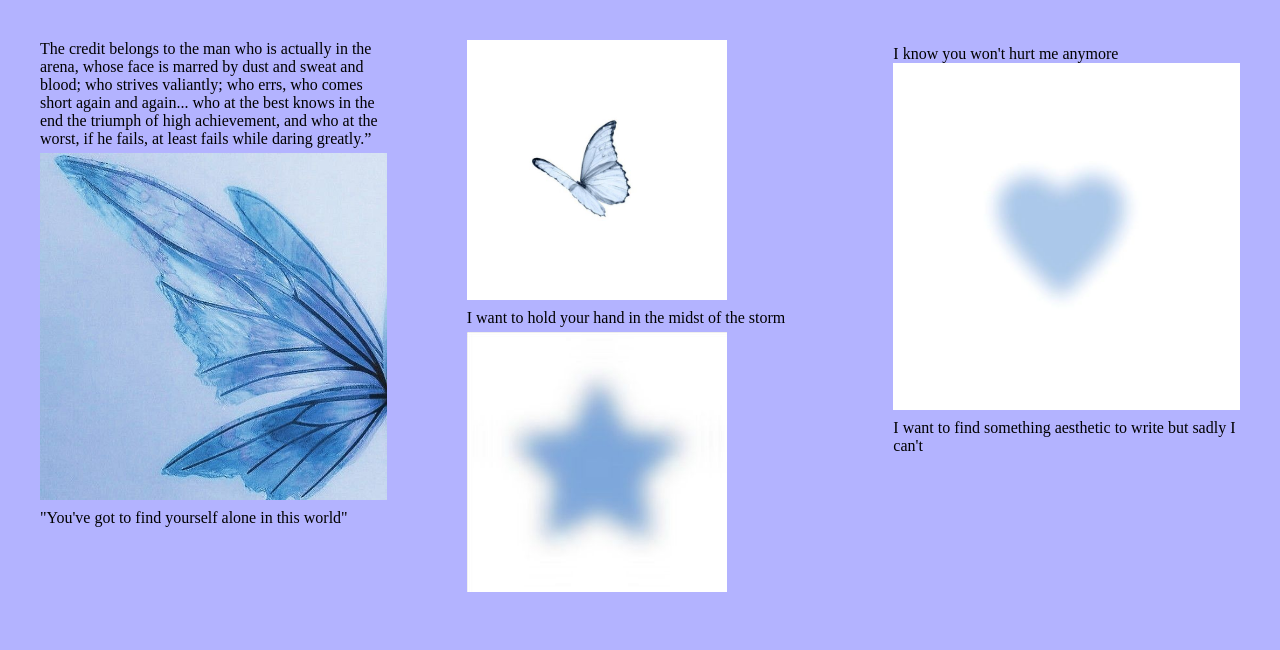
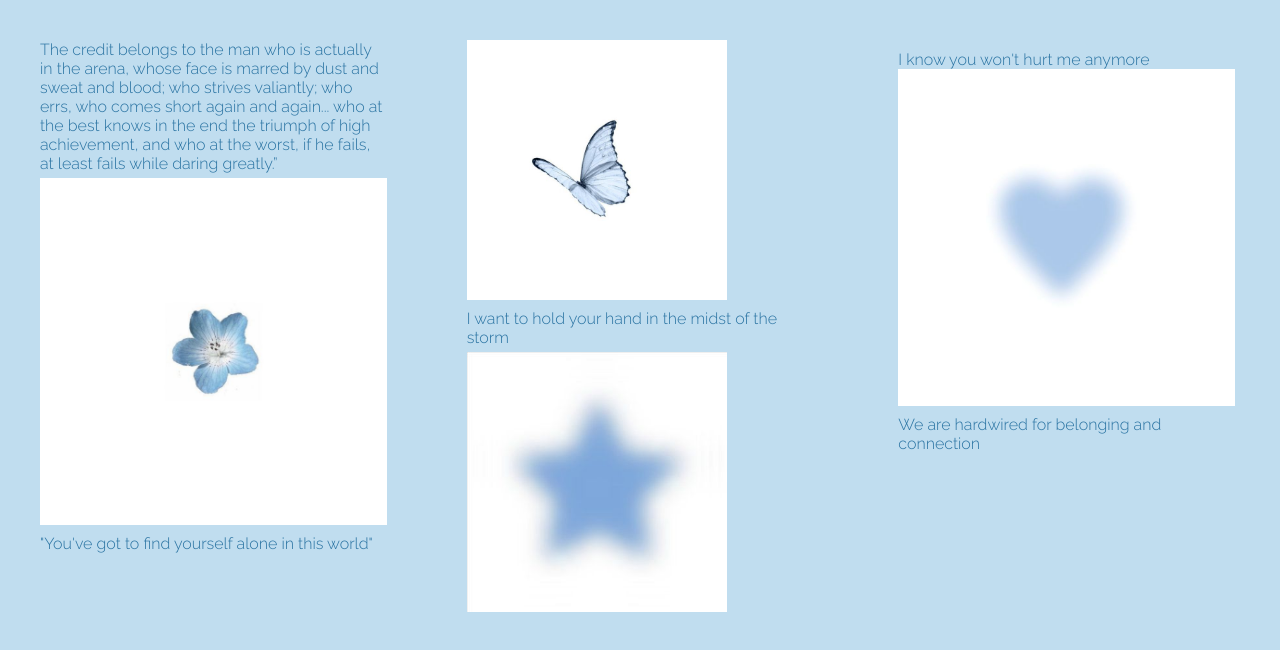
Before and after one commit to kaylehtml/blue-page, a plain HTML site: page index.html in a window 1280 px wide. Drawn offline with Linux system fonts and the light colour scheme.

Commit message:
style fixes

```diff
--- a/index.html
+++ b/index.html
@@ -5,6 +5,12 @@
     <meta name="viewport" content="width=device-width, initial-scale=1.0" />
     <title>Blue page</title>
     <link rel="stylesheet" href="style.css" />
+    <link rel="preconnect" href="https://fonts.googleapis.com" />
+    <link rel="preconnect" href="https://fonts.gstatic.com" crossorigin />
+    <link
+      href="https://fonts.googleapis.com/css2?family=Raleway:wght@100;300&display=swap"
+      rel="stylesheet"
+    />
   </head>
   <body>
     <div class="wrapper">
@@ -18,7 +24,7 @@
             he fails, at least fails while daring greatly.”
           </p>
         </div>
-        <div class="image1"><img src="blueButterfly.jpeg" /></div>
+        <div class="image1"><img src="blueFlower.jpeg" /></div>
         <div class="par2">
           <p>"You've got to find yourself alone in this world"</p>
         </div>
@@ -36,7 +42,7 @@
           <p>I know you won't hurt me anymore</p>
           <div class="image4"><img src="blueHeart.jpeg" /></div>
           <div class="par5">
-            <p>I want to find something aesthetic to write but sadly I can't</p>
+            <p>We are hardwired for belonging and connection</p>
           </div>
         </div>
       </div>
--- a/style.css
+++ b/style.css
@@ -3,7 +3,12 @@
   margin: 0;
 }
 body {
-  background-color: rgb(179, 179, 255);
+  background-color: #c0ddef;
+}
+p {
+  color: rgb(41, 115, 162);
+  font-family: "Raleway", sans-serif;
+  font-weight: 300;
 }
 .wrapper {
   width: 100%;
@@ -68,6 +73,7 @@ img {
 .par4 {
   margin-bottom: 5px;
   margin-top: 5px;
+  padding: 5px;
 }
 .par5 {
   margin-top: 5px;
```
Also changed, not shown: blueFlower.jpeg (added).
